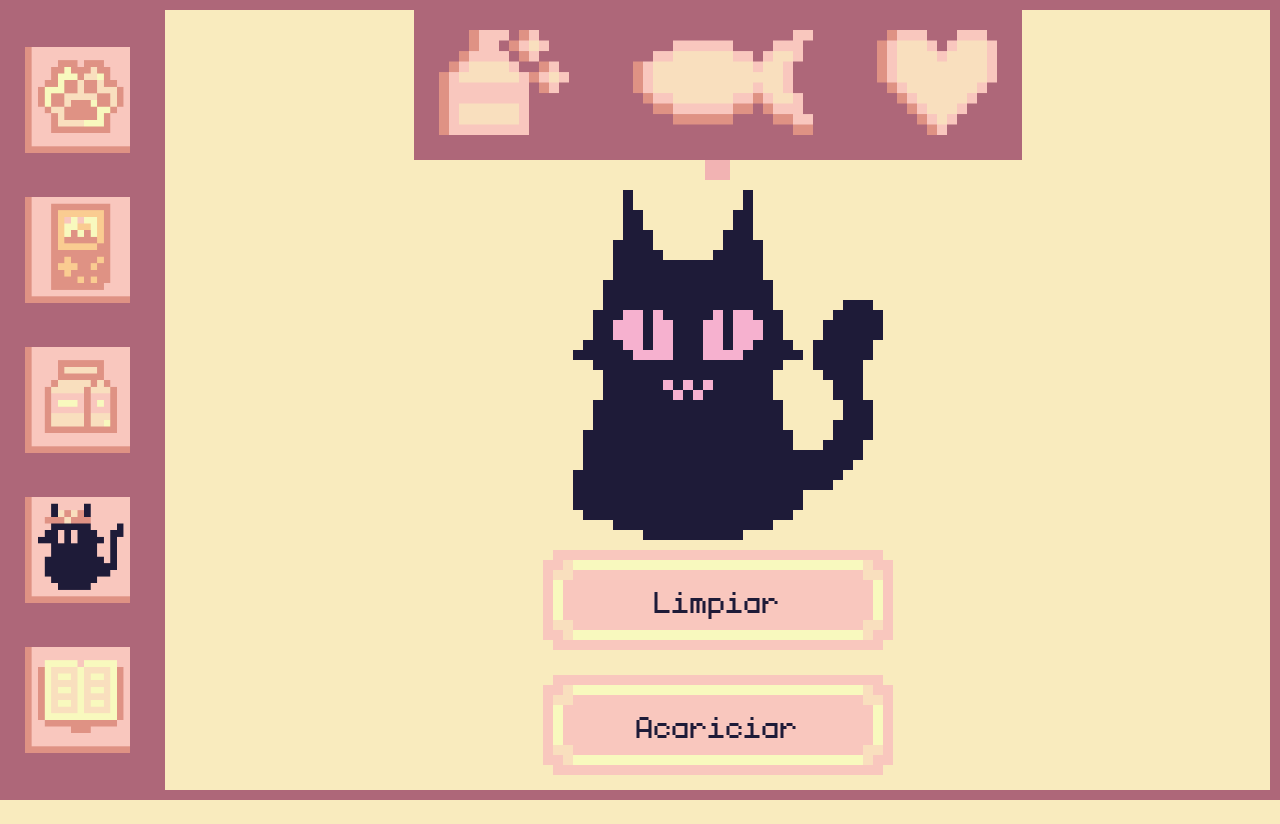
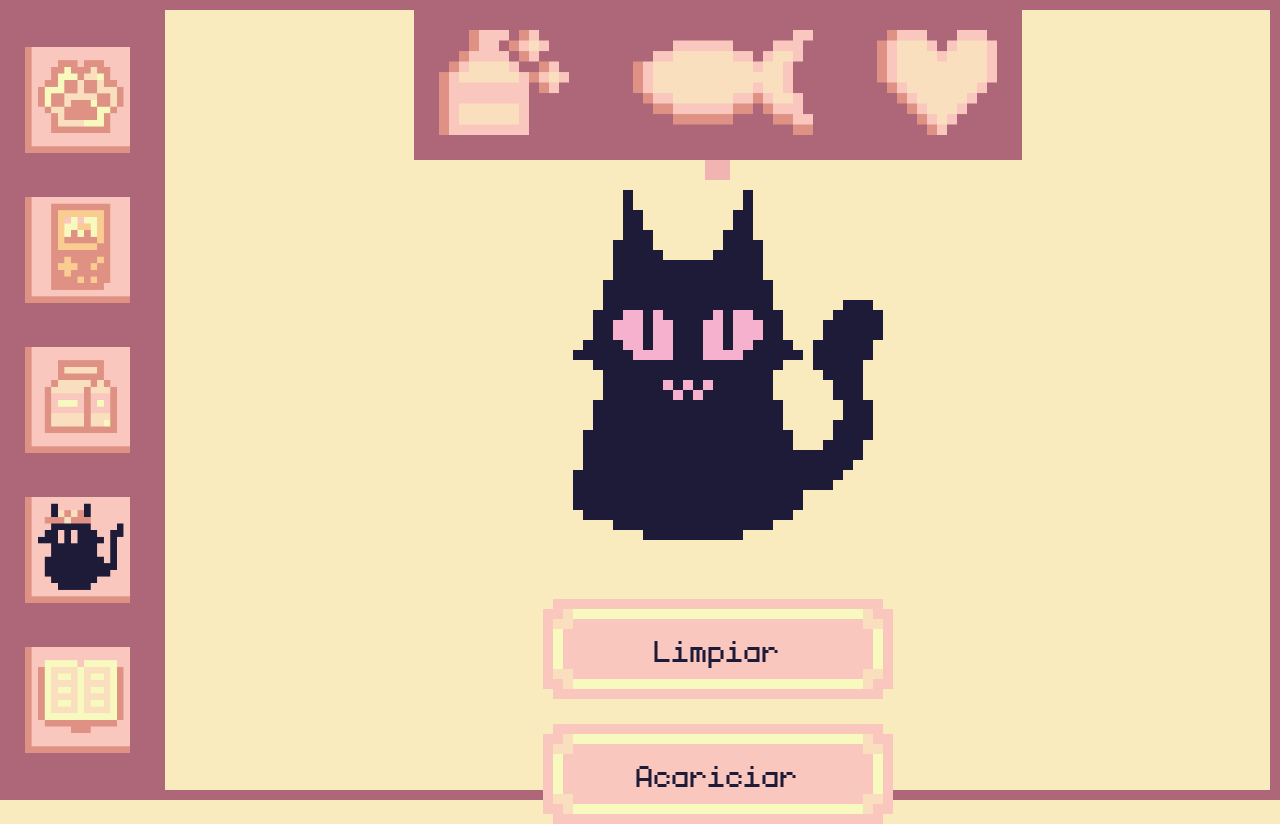
Before and after one commit to LuisGarrillo/tomo-kitten-next, a Next.js app: page /play in a window 1280 px wide. Before the commit the page ends 800 px from the top, so only its background shows below. Built offline with nearby package versions, Linux system fonts and the light colour scheme.

Commit message:
Add name to cat

```diff
--- a/src/app/ui/components/kitten.js
+++ b/src/app/ui/components/kitten.js
@@ -8,10 +8,11 @@ import { catData } from './timer';
 
 export default function Kitten() {
   let [mood, setMood] = useState(catData["mood"]);
-
+  let [name, setName] = useState("");
   useEffect(() => {
     mood = catData["mood"];
     setMood(mood);
+    setName(catData["name"]);
 
     const handleMoodChange = (receivedMood) => {
         setMood(receivedMood);
@@ -26,11 +27,16 @@ export default function Kitten() {
   }, []);
 
   return (
+    <div className='kitten-wrapper'>
         <Image
           src={`/kitten/${mood}.gif`}
           width={370}
           height={370}
           alt="Your kitten"
       />
+      <p>
+        {name}
+      </p>
+    </div>
   );
 }
```
Lines whose indentation alone changed are shown as unchanged.
